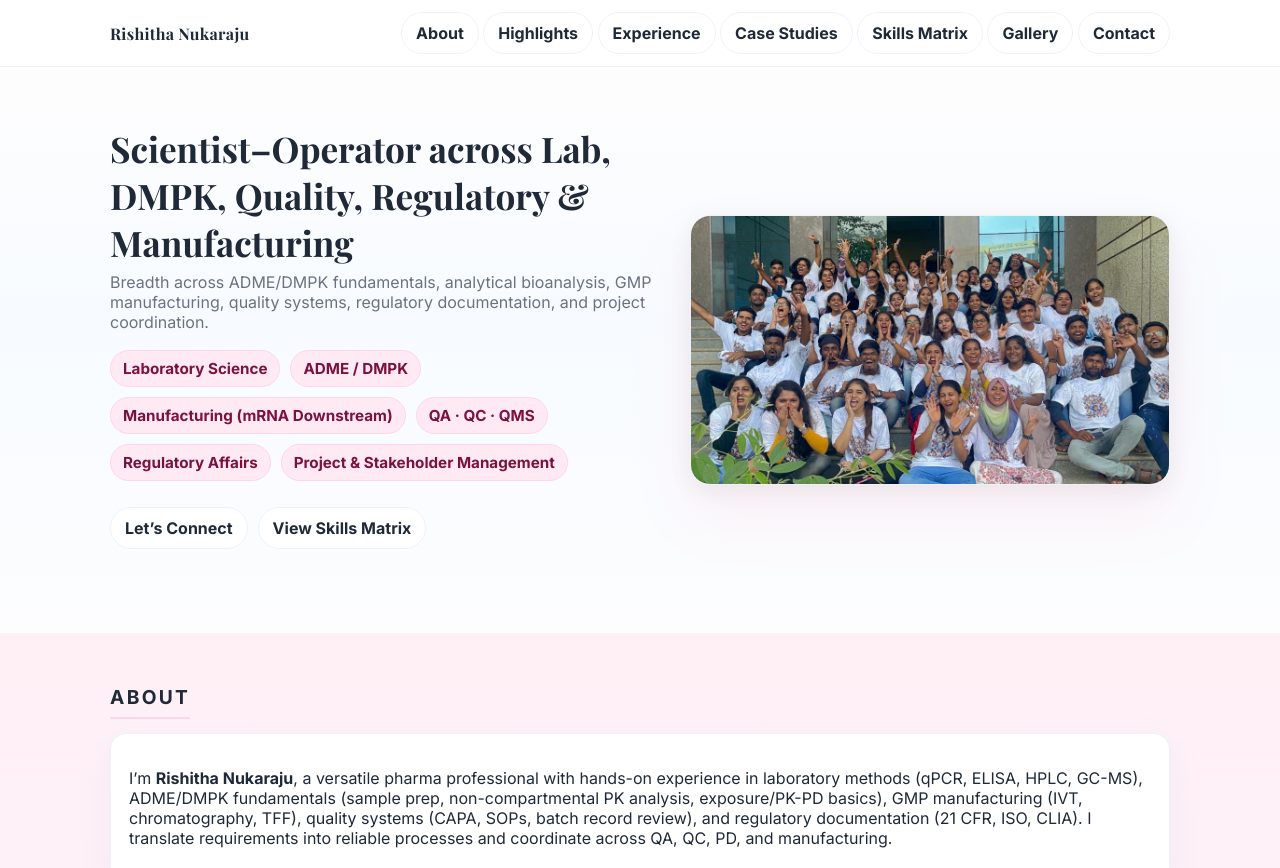
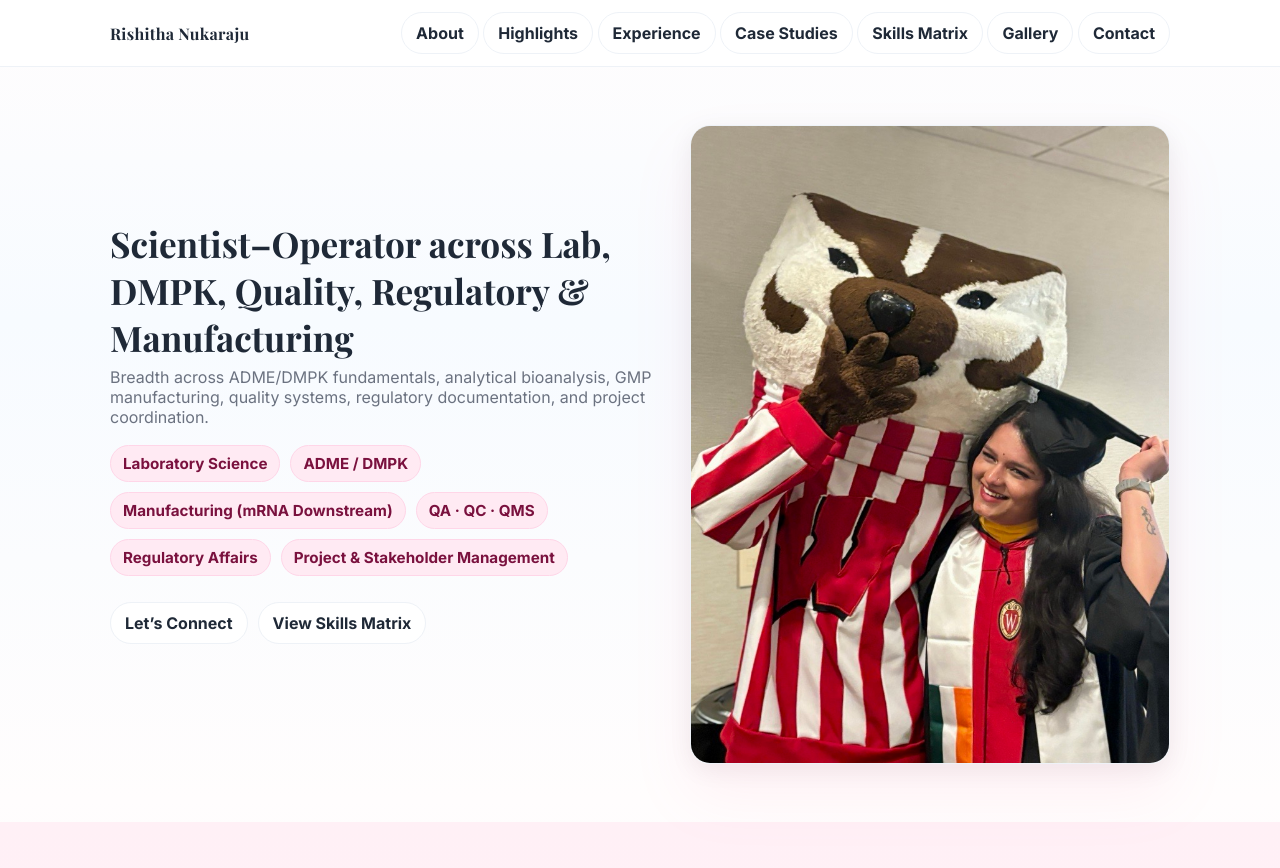
Before and after one commit to Rishitha223/Portfolio, a plain HTML site: page index.html in a window 1280 px wide. Shown: the top 868 px of the page. Drawn offline with nearby package versions, Linux system fonts and the light colour scheme.

Commit message:
Update index.html

```diff
--- a/index.html
+++ b/index.html
@@ -99,7 +99,8 @@ footer{text-align:center;color:var(--muted);padding:34px 0 44px 0}
         <a class="btn" href="#skills">View Skills Matrix</a>
       </div>
     </div>
-    <div class="photo-wrap"><img alt="Hero portrait" src="https://raw.githubusercontent.com/Rishitha223/Portfolio/refs/heads/main/Me%20with%20Bucky.jfif"></div>
+    <div class="photo-wrap"><img alt="Hero portrait" src="https://raw.githubusercontent.com/Rishitha223/Portfolio/refs/heads/main/Group%20Photo%20Undergrad.jfif
+"></div>
   </section>
 </div>
 
@@ -238,7 +239,7 @@ footer{text-align:center;color:var(--muted);padding:34px 0 44px 0}
       <div class="gallery">
         <figure class="gimg"><img src="https://raw.githubusercontent.com/Rishitha223/Portfolio/refs/heads/main/UW%20Flags.jfif" alt="Group photo"></figure>
         <figure class="gimg"><img src="https://raw.githubusercontent.com/Rishitha223/Portfolio/refs/heads/main/Graduation%20photo.jfif"></figure>
-        <figure class="gimg"><img src="https://raw.githubusercontent.com/Rishitha223/Portfolio/refs/heads/main/Group%20Photo%20Undergrad.jfif
+        <figure class="gimg"><img src="https://raw.githubusercontent.com/Rishitha223/Portfolio/refs/heads/main/Me%20with%20Bucky.jfif
 " alt="Graduation portrait with rose"></figure>
       </div>
     </section>
```
